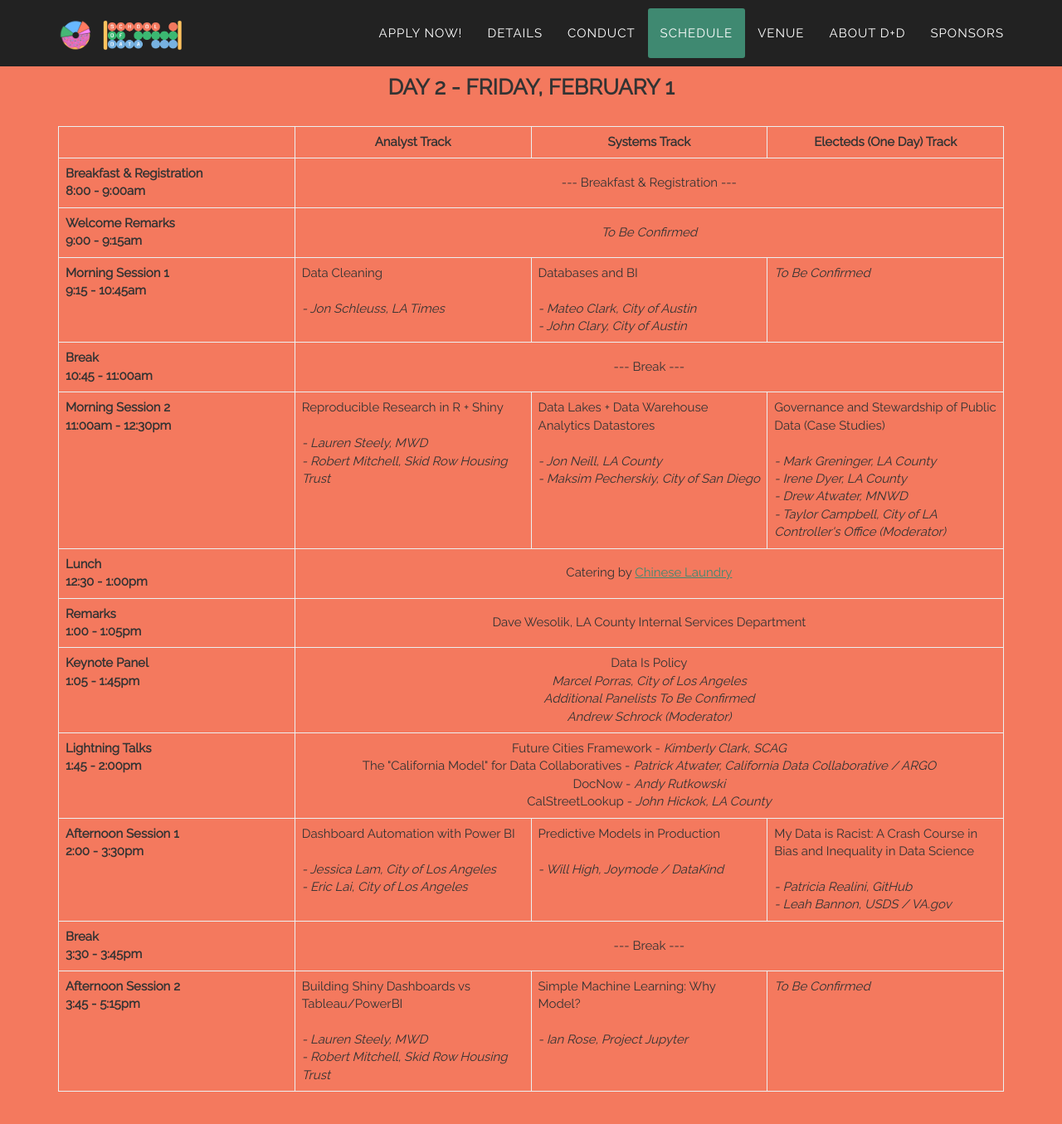
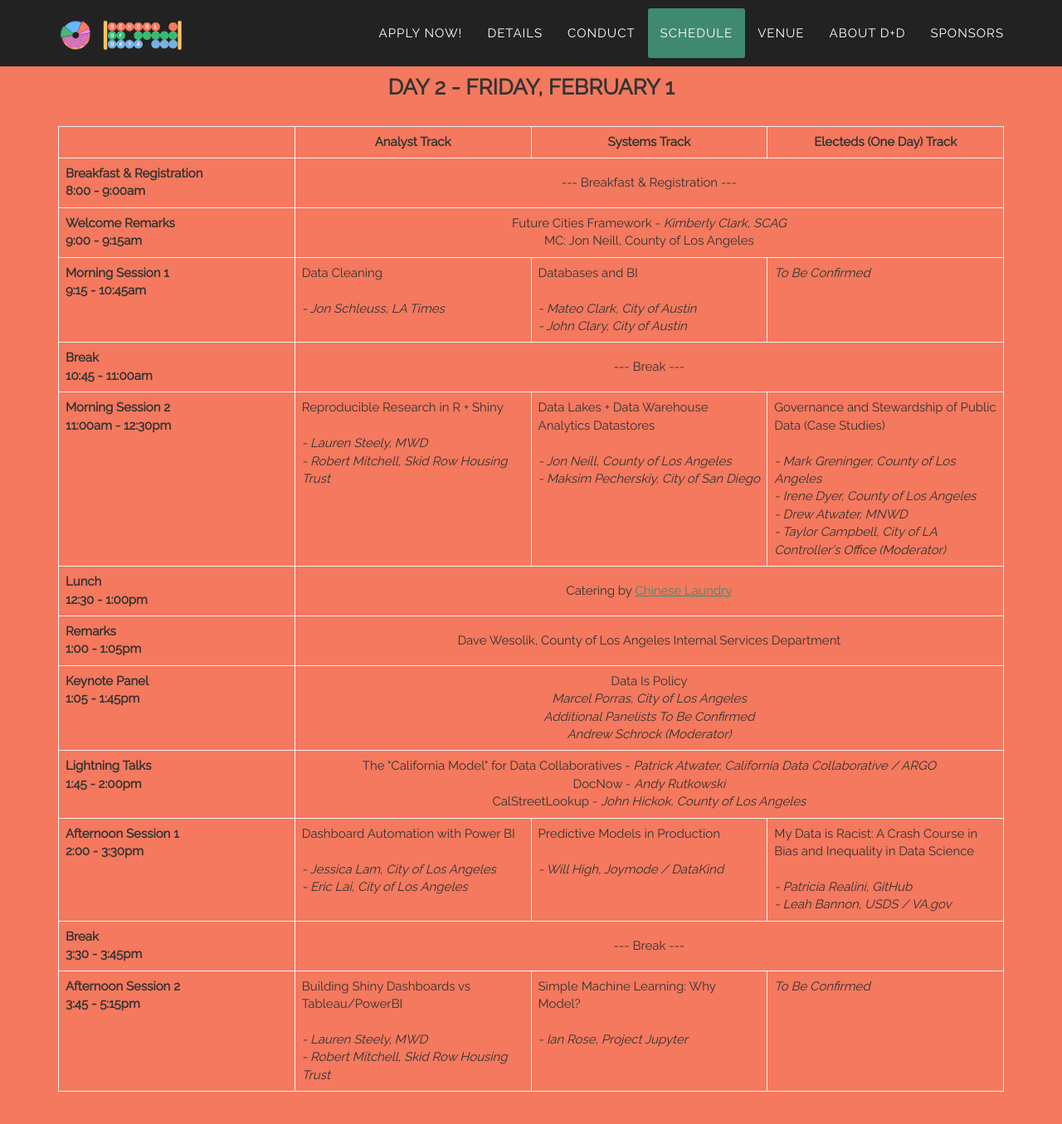
Before and after one commit to compilerla/school-of-data, a Jekyll site: the page built from index.html, in a window 1280 px wide and 1400 px high, scrolled down 4740 px. Shown: the top 1355 px of the window at 83% size. Built offline with Jekyll 4.4.1, drawn with Linux system fonts in a browser that asks for light colours; some web fonts are replaced; comment, search, counter and statistics services are not loaded.

Commit message:
schedule update for SCAG on Friday

```diff
--- a/_includes/schedule.html
+++ b/_includes/schedule.html
@@ -188,7 +188,8 @@
                                         9:00 - 9:15am
                                     </th>
                                     <td colspan="3" class="text-center" style="vertical-align: middle;">
-                                        <em>To Be Confirmed</em>
+                                        Future Cities Framework - <em>Kimberly Clark, SCAG</em><br>
+                                        MC: Jon Neill, County of Los Angeles
                                     </td>
                                 </tr>
                                 <tr>
@@ -230,13 +231,13 @@
                                     </td>
                                     <td>
                                         Data Lakes + Data Warehouse Analytics Datastores<br><br>
-                                        <em>- Jon Neill, LA County<br>
+                                        <em>- Jon Neill, County of Los Angeles<br>
                                         - Maksim Pecherskiy, City of San Diego</em>
                                     </td>
                                     <td>
                                         Governance and Stewardship of Public Data (Case Studies)<br><br>
-                                        <em>- Mark Greninger, LA County<br>
-                                        - Irene Dyer, LA County<br>
+                                        <em>- Mark Greninger, County of Los Angeles<br>
+                                        - Irene Dyer, County of Los Angeles<br>
                                         - Drew Atwater, MNWD<br>
                                         - Taylor Campbell, City of LA Controller's Office (Moderator)</em>
                                     </td>
@@ -256,7 +257,7 @@
                                         1:00 - 1:05pm
                                     </th>
                                     <td colspan="3" class="text-center" style="vertical-align: middle;">
-                                        Dave Wesolik, LA County Internal Services Department
+                                        Dave Wesolik, County of Los Angeles Internal Services Department
                                     </td>
                                 </tr>
                                 <tr>
@@ -277,10 +278,9 @@
                                         1:45 - 2:00pm
                                     </th>
                                     <td colspan="4" class="text-center">
-                                        Future Cities Framework - <em>Kimberly Clark, SCAG</em><br>
                                         The "California Model" for Data Collaboratives - <em>Patrick Atwater, California Data Collaborative / ARGO</em><br>
                                         DocNow - <em>Andy Rutkowski</em><br>
-                                        CalStreetLookup - <em>John Hickok, LA County</em></td>
+                                        CalStreetLookup - <em>John Hickok, County of Los Angeles</em></td>
                                 </tr>
                                 <tr>
                                     <th scope="row">
```
